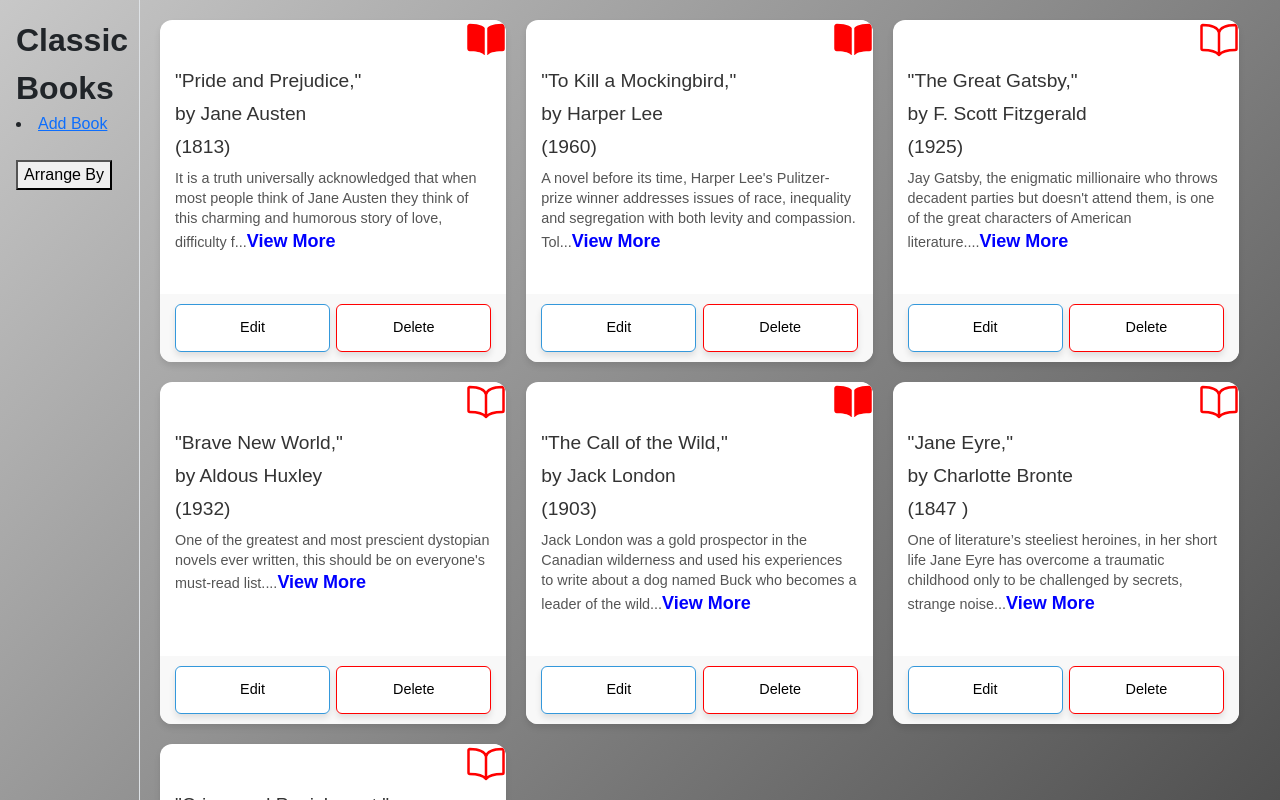
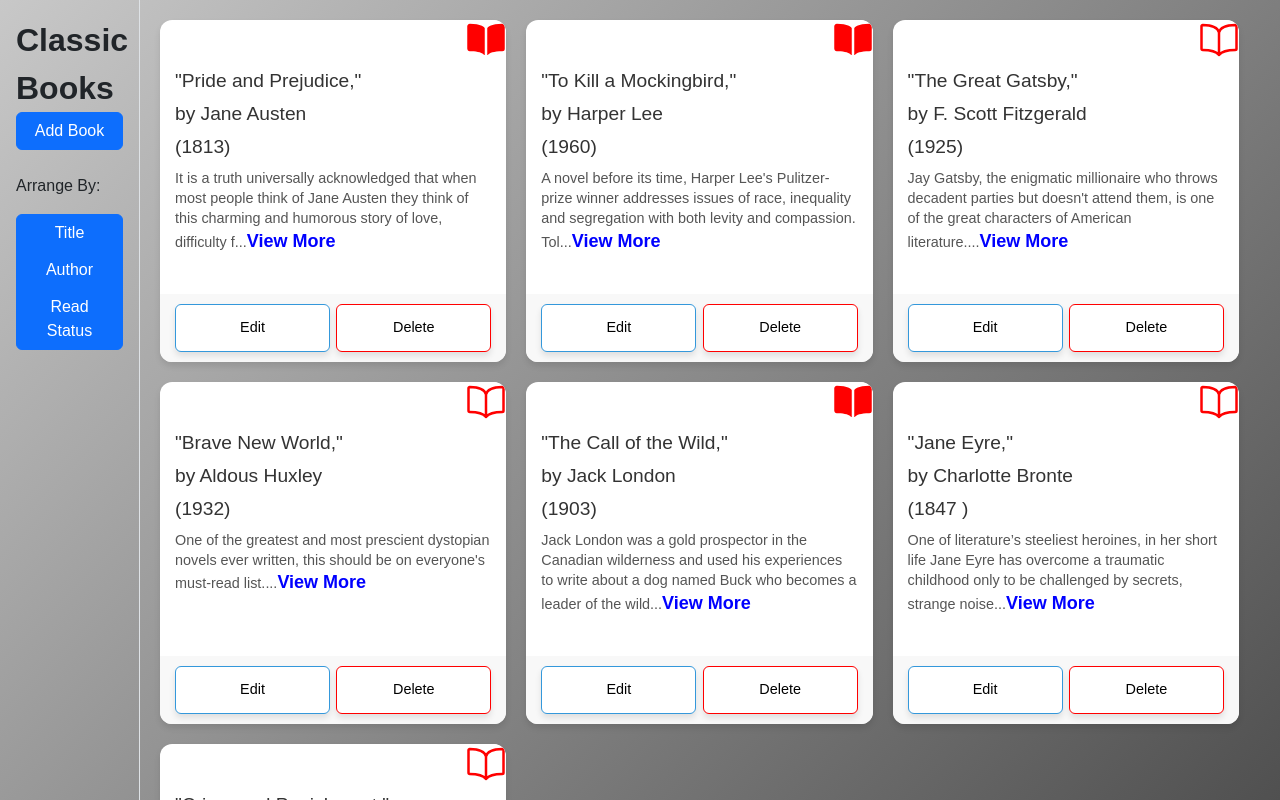
Before and after one commit to KarenIreneRogers/classic-books-app, a React (Vite) app: page / in a window 1280 px wide. Shown: the top 800 px of the page. Built offline with nearby package versions, Linux system fonts and the light colour scheme.

Commit message:
added ability to re-order displayed books

```diff
--- a/src/App.css
+++ b/src/App.css
@@ -3,7 +3,7 @@
   font-family:Arial, Helvetica, sans-serif;
 
 
- /* min-height: calc(100vh - 75px); */
+  /*min-height: calc(100vh - 75px);
   /*display: flex;
   flex-direction: column ;
   /*justify-content: center;
--- a/src/App.tsx
+++ b/src/App.tsx
@@ -35,10 +35,79 @@ function App() {
       read: false ,
       createdAt: "2025-08-08T00:00:00.000Z"  ,
       updatedAt: "2025-08-08T00:00:00.000Z"  ,
+      updatedOrderAt: "2025-01-01T00:00:00:000Z"
     }
     // Use setBooksState to update the books array
     setBooksState((prevBooks) => [newBook, ...prevBooks]);
-  }
+}
+
+// The sort by title function sorts the array of objects called books based on the title field into alphabetical order.  The state is changed at the end of this function, but it does not re-render immediately.  Don't know why!!!
+const sortByTitle= () => {
+  setBooksState((prevBooks) => {
+    const newOrder= prevBooks.sort(function (a,b) {
+      if(a.title < b.title) {
+      return -1;
+      }
+      if (a.title > b.title) {
+      return 1;
+      }
+      return 0;
+    })
+    const newUpdatedOrder =newOrder.map((book) => {
+      return {
+        ...book,   // Spread all existing book properties
+        updatedOrderAt: new Date().toISOString()  // Update the date
+      }
+      return book;
+    })
+    return newUpdatedOrder;
+  });
+};
+// The sort by author function sorts the array of objects called books based on the authorLast field into alphabetical order.
+const sortByAuthor = () => {
+  setBooksState((prevBooks) => {
+    const newOrder = prevBooks.sort(function(a,b) {
+      if(a.authorLast < b.authorLast) {
+        return -1;
+      }
+      if (a.authorLast > b.authorLast) {
+        return 1;
+      }
+      return 0;
+    })
+    const newUpdatedOrder =newOrder.map((book) => {
+      return {
+        ...book,   // Spread all existing book properties
+        updatedOrderAt: new Date().toISOString()  // Update the date
+      }
+      return book;
+    })
+    return newUpdatedOrder;
+  });
+};
+
+const sortByReadStatus = () => {
+  setBooksState((prevBooks) => {
+    const newOrder = prevBooks.sort(function(a,b) {
+      if(a.read < b.read) {
+        return -1;
+      }
+      if(a.read > b.read) {
+        return 1;
+      }
+      return 0;
+    })
+    const newUpdatedOrder =newOrder.map((book) => {
+      return {
+        ...book,   // Spread all existing book properties
+        updatedOrderAt: new Date().toISOString()  // Update the date
+      }
+      return book;
+    })
+    return newUpdatedOrder;
+  });
+};
+
 // The delete book function will actually happen in the BookCard component, so define it hear and pass it down.
 const deleteBook = (bookId: string) => {
   // Use the setBooksState function to update the books array
@@ -70,7 +139,12 @@ const toggleRead = (bookId: string) => {
 return (
 <>
   <div className="d-flex flex-row vh-100 " id="app-container">
-    <Sidebar onAddBook={addBook}/>
+    <Sidebar
+      onAddBook={addBook}
+      onSortByTitle={sortByTitle}
+      onSortByAuthor={sortByAuthor}
+      onSortByReadStatus={sortByReadStatus}
+    />
     <div className="d-flex flex-grow-1 flex-column ">
       <BookList
         books={booksState}
--- a/src/components/sidebar/AddBook.css
+++ /dev/null
@@ -1,3 +0,0 @@
-.add-book-container {
-  background-color: violet;
-}
--- a/src/components/sidebar/ArrangeBy.tsx
+++ /dev/null
@@ -1,9 +0,0 @@
-import React from 'react'
-
-export default function ArrangeBy() {
-  return (
-    <div className="arrange-by-container">
-      <button>Arrange By</button>
-    </div>
-  )
-}
--- a/src/components/sidebar/Sidebar.css
+++ b/src/components/sidebar/Sidebar.css
@@ -13,6 +13,7 @@
   border: 2px solid #000; */
 
 }
+
 #title {
   font-size: xx-large;
   font-weight: bolder
--- a/src/components/sidebar/Sidebar.tsx
+++ b/src/components/sidebar/Sidebar.tsx
@@ -1,15 +1,20 @@
 import { type FC} from 'react'
+import ButtonGroup from 'react-bootstrap/ButtonGroup'
+import Button from 'react-bootstrap/Button'
 import './Sidebar.css'
-//import AddBook from './AddBook'
-import ArrangeBy from './ArrangeBy'
+
 
 interface SidebarProps {
   onAddBook: () => void;
+  onSortByTitle: () => void;
+  onSortByAuthor: () => void;
+  onSortByReadStatus: () => void;
 }
 // Define the Sidebar component.
 // This component creates a navigation bar that handles the AddBook
 // functionality through the onAddBook prop.
-const Sidebar: FC<SidebarProps> = ({onAddBook}) => {
+const Sidebar: FC<SidebarProps> =
+({onAddBook, onSortByTitle, onSortByAuthor, onSortByReadStatus}) => {
   return (
     <nav className="sidebar" >
       <div id="sidebar"
@@ -21,16 +26,45 @@ const Sidebar: FC<SidebarProps> = ({onAddBook}) => {
           </div>
 
 
-        <li>
-          <a href="/#books"
+
+          <Button
+            id="addBookButton"
+            variant="primary"
             onClick={onAddBook}
           >
             Add Book
-          </a>
-        </li>
+          </Button>
+
 
         <br/>
-        <ArrangeBy/>
+        <p>
+         Arrange By:
+         </p>
+        <ButtonGroup vertical>
+
+          <Button
+            id="arrangeByTitle"
+            variant="primary"
+            onClick={onSortByTitle}
+          >
+            Title
+          </Button>
+          <Button
+            id="arrangeByAuthor"
+            variant="primary"
+            onClick={onSortByAuthor}
+          >
+            Author
+          </Button>
+          <Button
+            id="arrangeByReadStatus"
+            variant="primary"
+            onClick={onSortByReadStatus}
+          >
+            Read Status
+          </Button>
+
+        </ButtonGroup>
 
       </div>
     </nav>
--- a/src/types.ts
+++ b/src/types.ts
@@ -11,6 +11,7 @@ export type Book = {
   read: boolean;
   createdAt: string;
   updatedAt: string;
+  updatedOrderAt: string;
 };
 
 export type NewBook = Omit<Book, 'id'>;
```
Also changed, not shown: src/components/sidebar/AddBook.tsx (deleted, +0 -11 lines).
